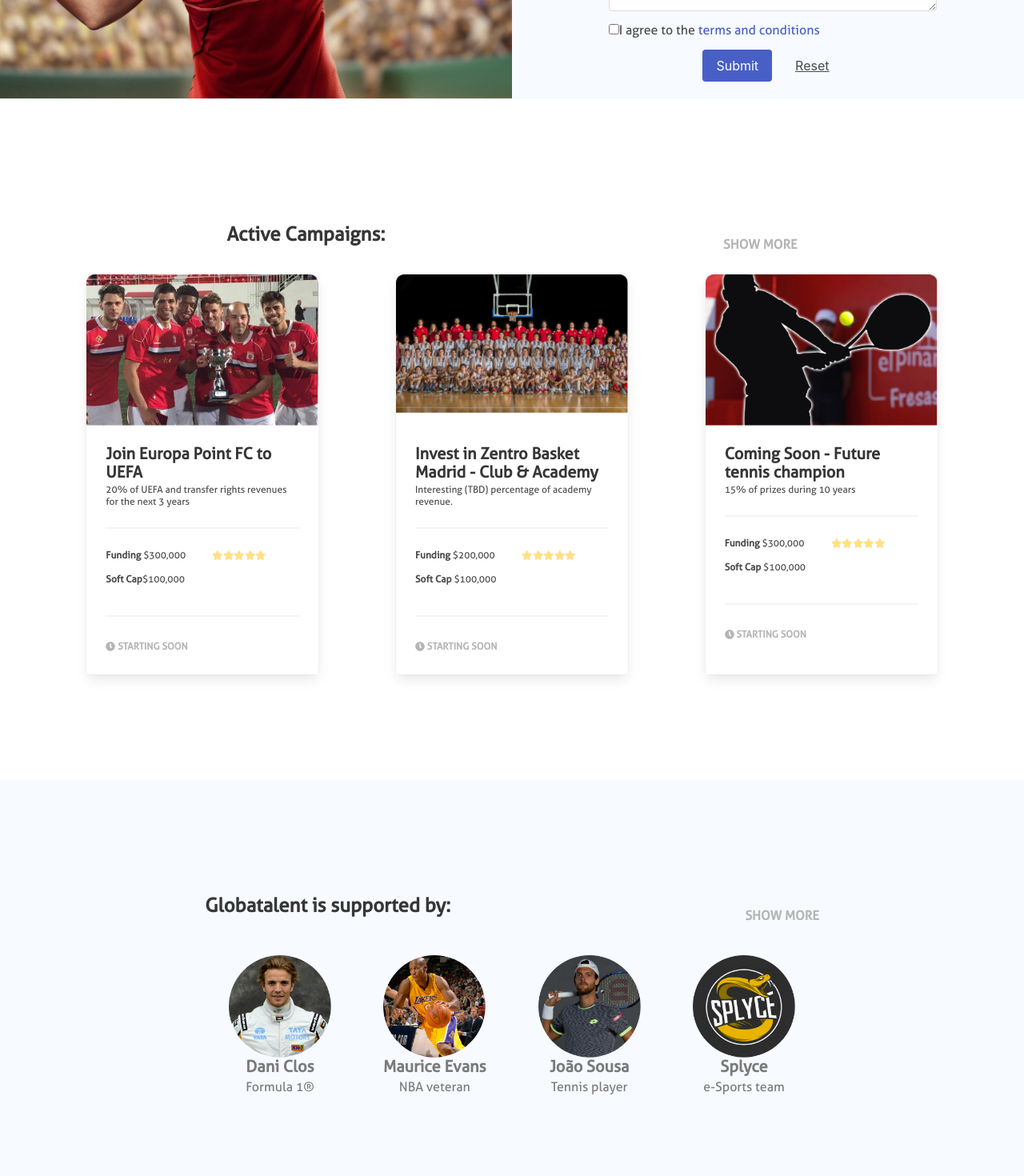
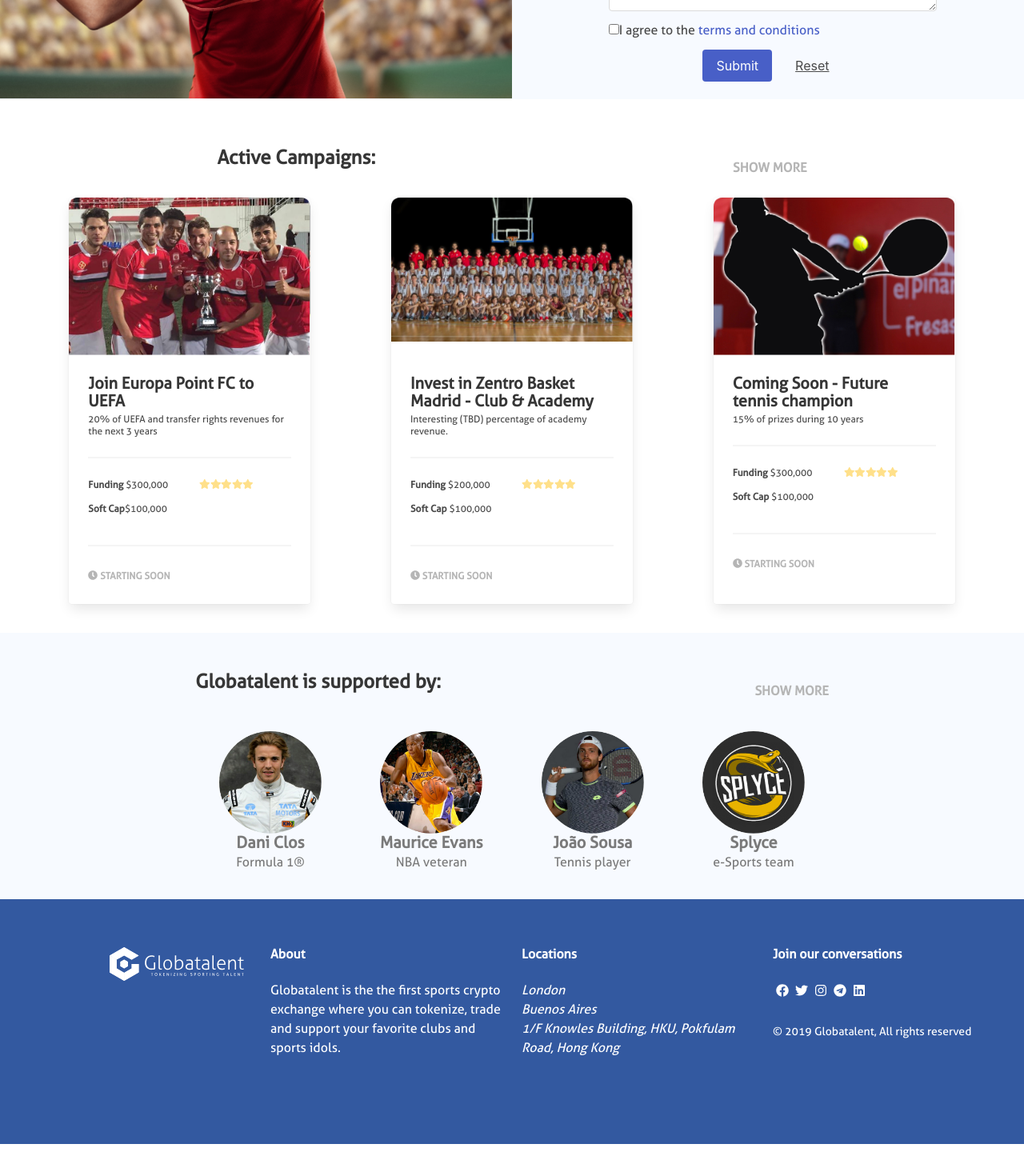
Before and after one commit to Globatalent/landing, a React (Create React App) app: page / in a window 1280 px wide. Shown: the part 1400-2870 px from the top of the page at 80% size. After the commit the page ends 2830 px from the top, so only its background shows below. Built offline with nearby package versions, Linux system fonts and the light colour scheme; what webfontloader would draw is missing.

Commit message:
more fixes

```diff
--- a/src/components/Campaigns.js
+++ b/src/components/Campaigns.js
@@ -8,7 +8,7 @@
 class Campaigns extends Component {
   render() {
     return (
-      <section className="section is-medium">
+      <section className="section">
         <header className="level">
           <h2 className="title level-item is-4">Active Campaigns:</h2>
           <a className="level-item is-size-6 has-text-weight-bold has-text-grey-light is-uppercase" href="https://market.globatalent.com/campaigns" target="_blank" rel="noopener noreferrer">Show more</a>
--- a/src/components/Supported.js
+++ b/src/components/Supported.js
@@ -7,7 +7,7 @@
 class Supported extends Component {
   render() {
     return (
-      <section className="section is-medium" style={{ backgroundColor: "#f7faff" }}>
+      <section className="section" style={{ backgroundColor: "#f7faff" }}>
         <header className="level">
           <h2 className="title level-item is-4">Globatalent is supported by:</h2>
           <a className="level-item is-size-6 has-text-weight-bold has-text-grey-light is-uppercase" href="https://web.globatalent.com" target="_blank" rel="noopener noreferrer">Show more</a>
```
